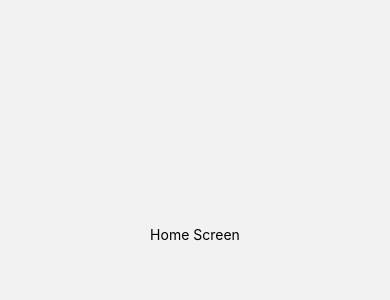
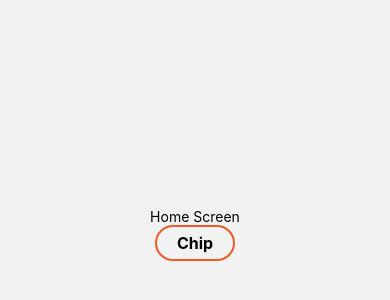
Before and after one commit to DaniloPootaren/chucknorris-app, a React Native app: screen / in a window 390 px wide. Shown: the part 188-488 px from the top of the page. Built offline with nearby package versions, Linux system fonts and the light colour scheme.

Commit message:
Create Chip Component

```diff
--- a/src/screens/Home/index.tsx
+++ b/src/screens/Home/index.tsx
@@ -1,11 +1,13 @@
 import React from 'react';
 import {Text, View} from 'react-native';
 import {CenterLayout, MainLayout} from '../../shared/styles';
+import Chip from '../../shared/components/chip';
 
 const HomeScreen = () => {
   return (
     <View style={[MainLayout, CenterLayout]}>
       <Text>Home Screen</Text>
+      <Chip />
     </View>
   );
 };
--- /dev/null
+++ b/src/shared/colors/index.ts
@@ -0,0 +1,4 @@
+export const colorPalette = {
+  primaryColor: '#F05A24',
+  white: '#FFFF',
+};
--- /dev/null
+++ b/src/shared/components/chip/index.tsx
@@ -0,0 +1,40 @@
+import React from 'react';
+import {Pressable, StyleSheet, Text} from 'react-native';
+import {colorPalette} from '../../colors';
+import {BoldText} from '../../styles';
+
+interface Props {
+  selected?: boolean;
+  onSelectedItem?: () => void;
+}
+
+const Chip = (props: Props) => {
+  const {selected, onSelectedItem} = props;
+
+  return (
+    <Pressable
+      style={[
+        styles.wrapper,
+        selected ? {backgroundColor: colorPalette.primaryColor} : null,
+      ]}
+      onPress={onSelectedItem}>
+      <Text style={[BoldText, selected ? {color: colorPalette.white} : null]}>
+        Chip
+      </Text>
+    </Pressable>
+  );
+};
+
+const styles = StyleSheet.create({
+  wrapper: {
+    justifyContent: 'center',
+    alignItems: 'center',
+    minWidth: 80,
+    height: 36,
+    borderColor: colorPalette.primaryColor,
+    borderWidth: 2,
+    borderRadius: 30,
+  },
+});
+
+export default Chip;
--- a/src/shared/styles/index.tsx
+++ b/src/shared/styles/index.tsx
@@ -1,4 +1,4 @@
-import {ViewStyle} from 'react-native';
+import {TextStyle, ViewStyle} from 'react-native';
 
 export const VStack: ViewStyle = {
   flexDirection: 'column',
@@ -22,3 +22,8 @@ export const CenterLayout: ViewStyle = {
   justifyContent: 'center',
   alignItems: 'center',
 };
+
+export const BoldText: TextStyle = {
+  fontWeight: 'bold',
+  fontSize: 16,
+};
```
